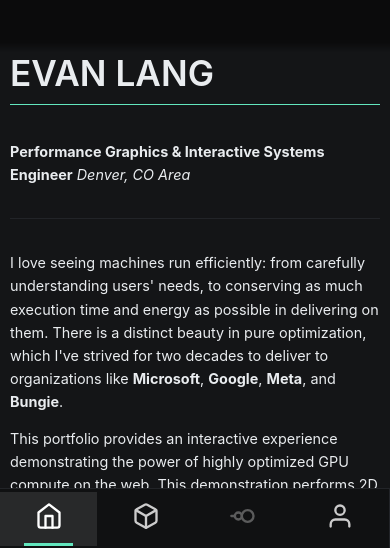
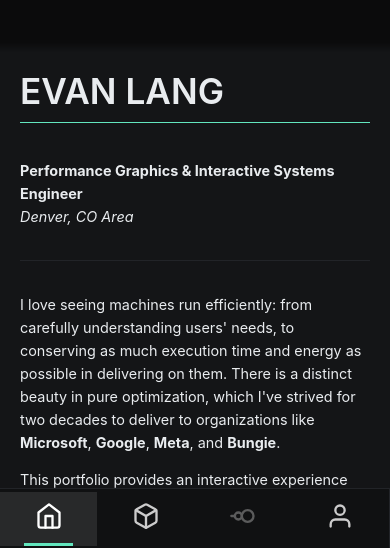
Before and after one commit to ETLang/Portfolio, a website built with Vite: page index.html in a window 390 px wide. Shown: the part 296-844 px from the top of the page. Built offline with nearby package versions, Linux system fonts and the light colour scheme.

Commit message:
Refined styling and scroll behavior of the intro sidebar.

```diff
--- a/src/style.css
+++ b/src/style.css
@@ -110,10 +110,31 @@ body {
 
 .sidebar-pane {
   grid-area: sidebar;
+  overflow-y: auto;
   background-color: var(--sidebar-bg);
   border-right: 1px solid var(--border-color);
-  padding: 10px;
+  padding: 2.5rem 1.5rem;
 }
+
+/* --- CUSTOM SCROLLBAR --- */
+.sidebar-pane::-webkit-scrollbar {
+  width: 7px;
+}
+
+.sidebar-pane::-webkit-scrollbar-track {
+  background: var(--sidebar-bg);
+}
+
+.sidebar-pane::-webkit-scrollbar-thumb {
+  background-color: #3a3d42; /* A slightly lighter grey for the thumb */
+  border-radius: 7px;
+  border: 2px solid var(--sidebar-bg); /* Creates a padding effect */
+}
+
+.sidebar-pane::-webkit-scrollbar-thumb:hover {
+  background-color: #555; /* Lighter on hover */
+}
+
 
 .sidebar-pane a {
   color: var(--accent-color);
@@ -225,7 +246,6 @@ canvas {
 
   .sidebar-pane {
     border-right: none;
-    overflow-y: auto;
     mask-image: linear-gradient(to bottom, transparent 0%, black 10px);
     -webkit-mask-image: linear-gradient(to bottom, transparent 0%, black 10px);
   }
@@ -261,7 +281,48 @@ canvas {
   }
 
   .resume-view {
-      padding: 20px;
+      padding: 1.5rem 1.25rem;
+  }
+
+  .markdown-content {
+    padding: 1.75rem 1.25rem !important;
+    box-sizing: border-box;
+  }
+
+  /* Give the main file header clean spacing below the toolbar boundary */
+  .markdown-content h1 {
+    font-size: 1.5rem;         /* Clean mobile scale down */
+    margin-top: 0.5rem;
+    margin-bottom: 0.75rem;
+    line-height: 1.2;
+  }
+
+  /* Format the horizontal rule to act as a crisp structural separator */
+  .markdown-content hr {
+    border: none;
+    border-top: 1px solid var(--border-color);
+    margin: 1rem 0 1.5rem 0;
+  }
+
+  /* Add comfortable vertical tracking to the introductory bio paragraphs */
+  .markdown-content p {
+    font-size: 0.95rem;
+    line-height: 1.65;
+    margin-bottom: 1.25rem;    /* Clear division between prose blocks */
+  }
+
+  /* Force clean column tracking on mobile list items */
+  .markdown-content ul,
+  .markdown-content ol {
+    padding-left: 1.25rem !important;
+    margin: 1rem 0;
+  }
+
+  .markdown-content li {
+    font-size: 0.95rem;
+    line-height: 1.6;
+    margin-bottom: 0.75rem;
+    padding-left: 0.25rem;     /* Gutter space between token and link */
   }
 }
 
```
Also changed, not shown: src/intro.md (+2 -1 lines), .github/workflows/deploy.yml.
